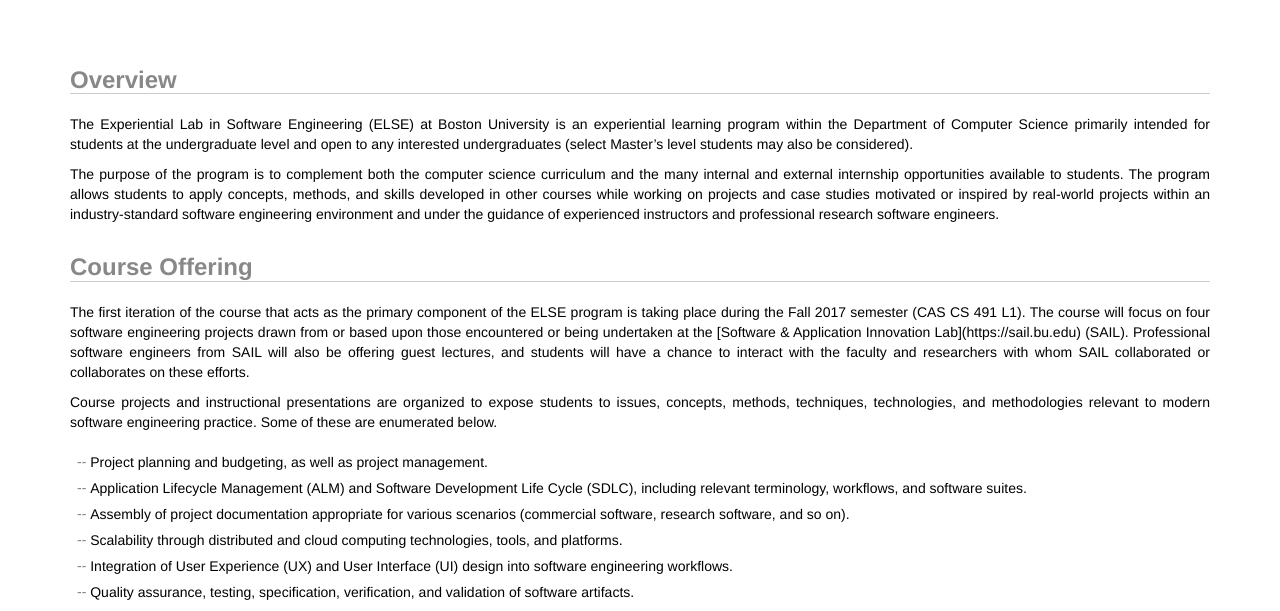
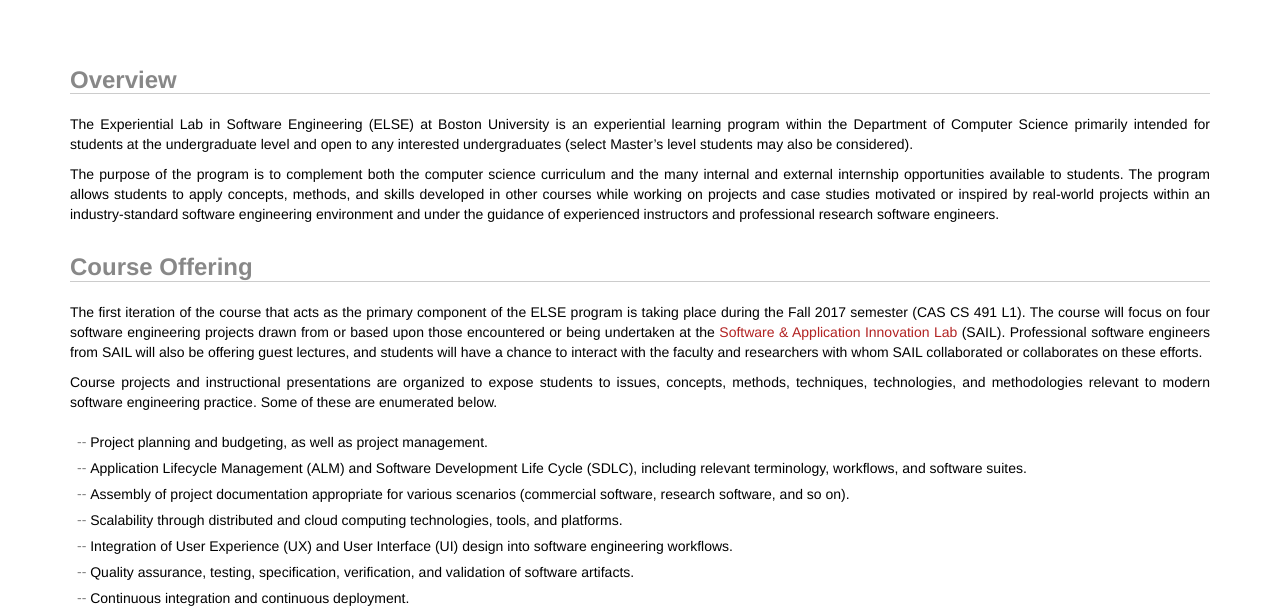
Before and after one commit to bu-else/bu-else.github.io, a plain HTML site: page index.html in a window 1280 px wide. Shown: the part 161-772 px from the top of the page. Drawn offline with nearby package versions, Linux system fonts and the light colour scheme; a web font is replaced by a local one.

Commit message:
Adjust link to use HTML and not Markdown.

```diff
--- a/index.html
+++ b/index.html
@@ -98,7 +98,7 @@
           <h2>Course Offering</h2>
           <div class="text">
             <p>
-              The first iteration of the course that acts as the primary component of the ELSE program is taking place during the Fall 2017 semester (CAS CS 491 L1). The course will focus on four software engineering projects drawn from or based upon those encountered or being undertaken at the [Software & Application Innovation Lab](https://sail.bu.edu) (SAIL). Professional software engineers from SAIL will also be offering guest lectures, and students will have a chance to interact with the faculty and researchers with whom SAIL collaborated or collaborates on these efforts.
+              The first iteration of the course that acts as the primary component of the ELSE program is taking place during the Fall 2017 semester (CAS CS 491 L1). The course will focus on four software engineering projects drawn from or based upon those encountered or being undertaken at the <a href="https://sail.bu.edu">Software & Application Innovation Lab</a> (SAIL). Professional software engineers from SAIL will also be offering guest lectures, and students will have a chance to interact with the faculty and researchers with whom SAIL collaborated or collaborates on these efforts.
             </p>
             <p>
               Course projects and instructional presentations are organized to expose students to issues, concepts, methods, techniques, technologies, and methodologies relevant to modern software engineering practice. Some of these are enumerated below.
```
